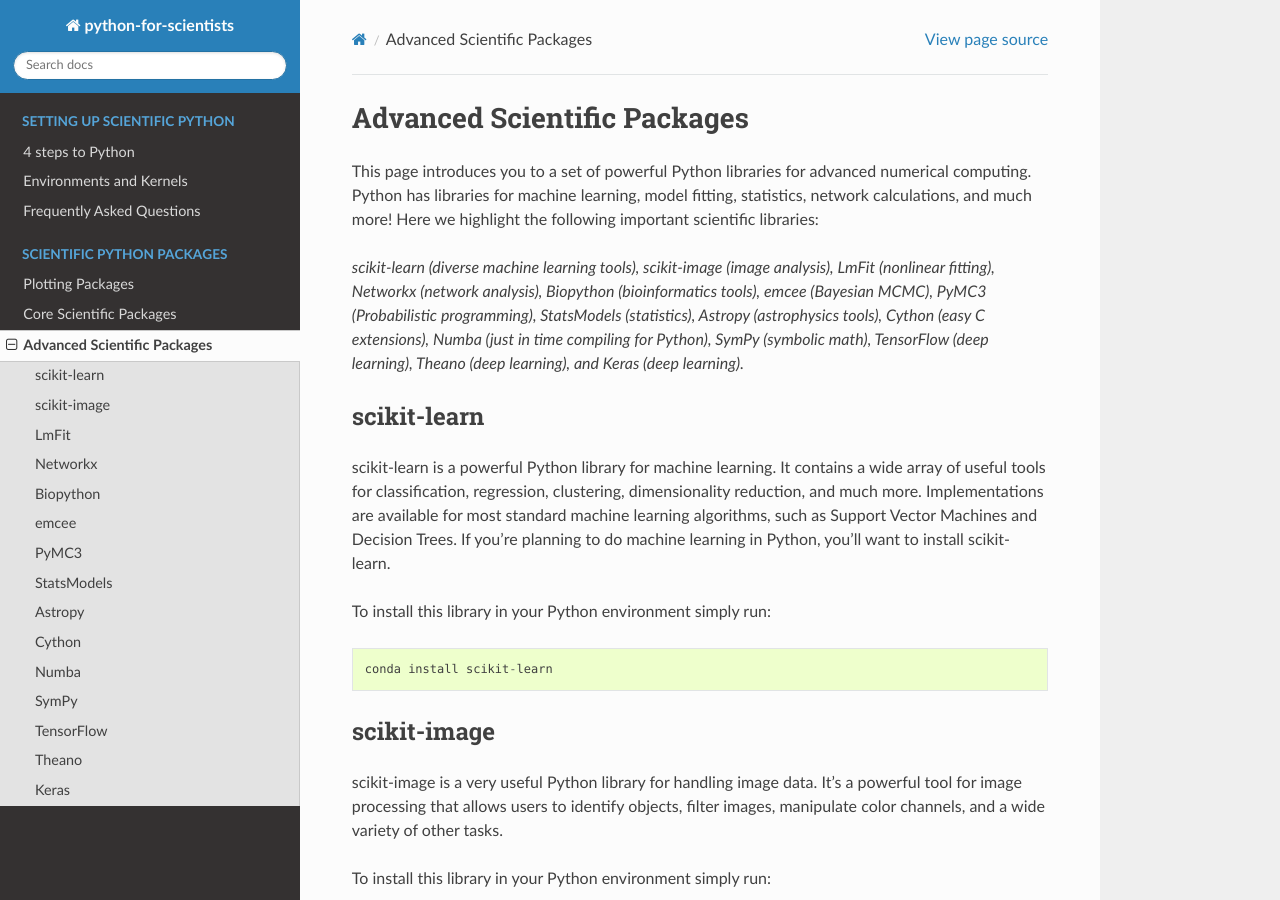
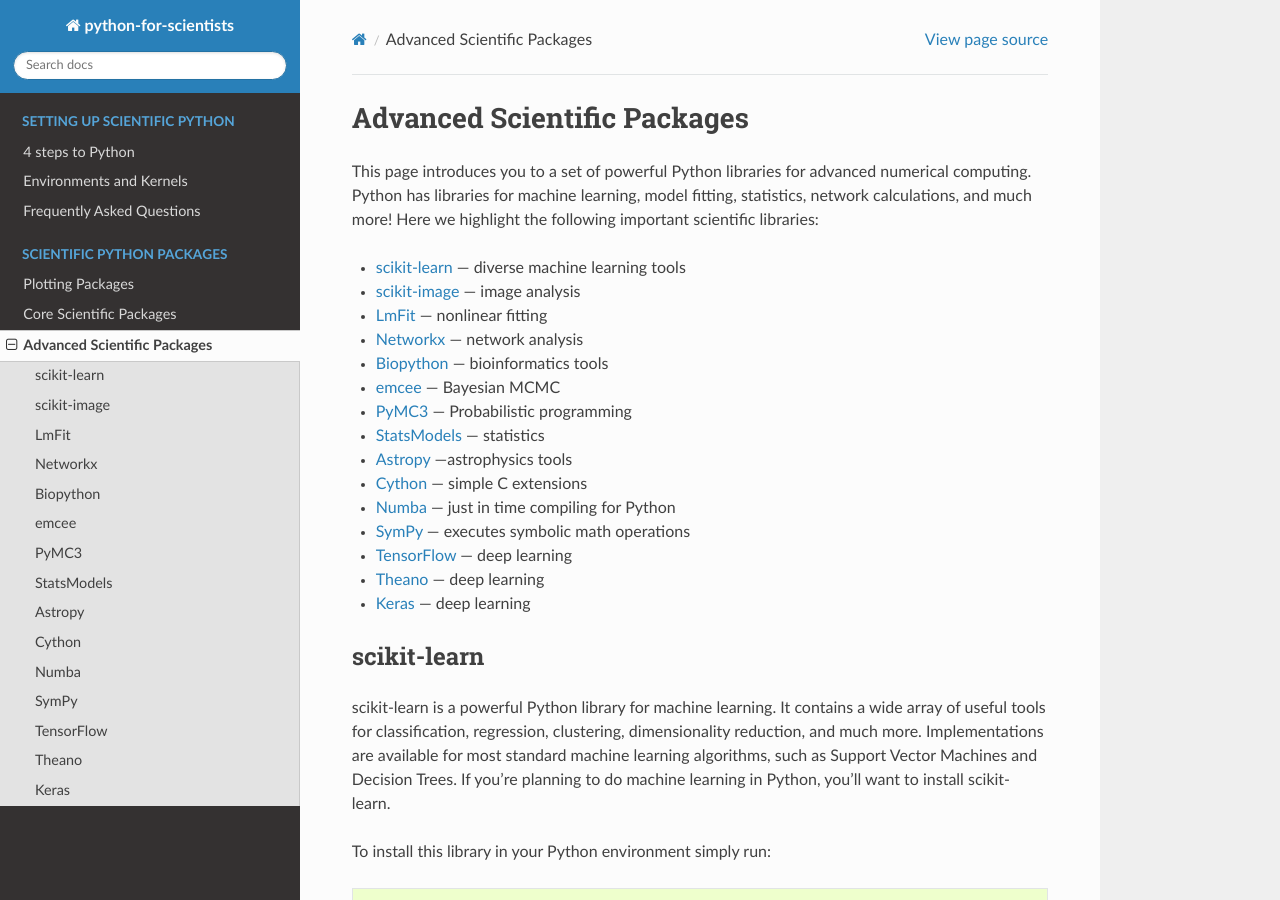
Before and after one commit to Zsailer/python-for-scientists, a Sphinx documentation site: the page built from docs/_pages/advanced_numerical.rst, in a window 1280 px wide and 900 px high. Built offline with Sphinx 7.4.7 and the Read the Docs theme 2.0.0, drawn with Linux system fonts in a browser that asks for light colours.

Commit message:
list out libraries

```diff
--- a/docs/_pages/advanced_numerical.rst
+++ b/docs/_pages/advanced_numerical.rst
@@ -5,7 +5,23 @@
 
 This page introduces you to a set of powerful Python libraries for advanced numerical computing. Python has libraries for machine learning, model fitting, statistics, network calculations, and much more! Here we highlight the following important scientific libraries:
 
-*scikit-learn (diverse machine learning tools), scikit-image (image analysis), LmFit (nonlinear fitting), Networkx (network analysis), Biopython (bioinformatics tools), emcee (Bayesian MCMC), PyMC3 (Probabilistic programming), StatsModels (statistics), Astropy (astrophysics tools), Cython (easy C extensions), Numba (just in time compiling for Python), SymPy (symbolic math), TensorFlow (deep learning), Theano (deep learning), and Keras (deep learning).*
+- :ref:`scikit-learn` --- diverse machine learning tools
+- :ref:`scikit-image` --- image analysis
+- :ref:`LmFit` --- nonlinear fitting
+- :ref:`Networkx` --- network analysis
+- :ref:`Biopython` --- bioinformatics tools
+- :ref:`emcee` --- Bayesian MCMC
+- :ref:`PyMC3` --- Probabilistic programming
+- :ref:`StatsModels` --- statistics
+- :ref:`Astropy` ---astrophysics tools
+- :ref:`Cython` --- simple C extensions
+- :ref:`Numba` --- just in time compiling for Python
+- :ref:`SymPy` --- executes symbolic math operations
+- :ref:`TensorFlow` --- deep learning
+- :ref:`Theano` --- deep learning
+- :ref:`Keras` --- deep learning
+
+.. _`scikit-learn`:
 
 scikit-learn
 ------------
```
Also changed, not shown: other parts of docs/_pages/advanced_numerical.rst (+40 -2 lines).
